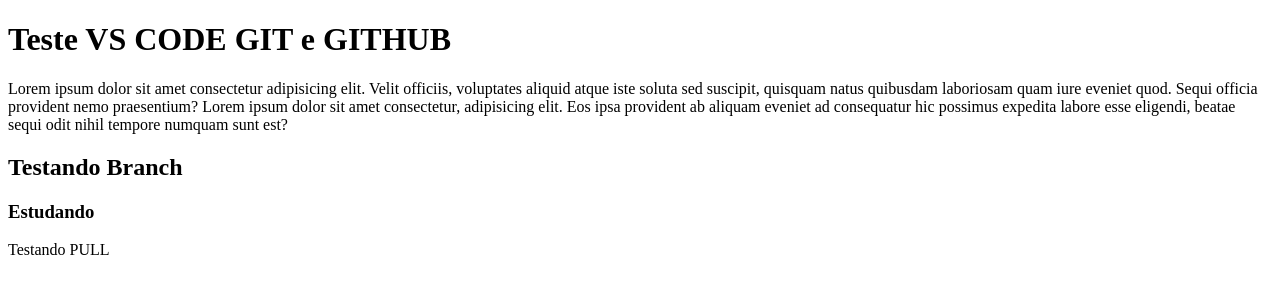
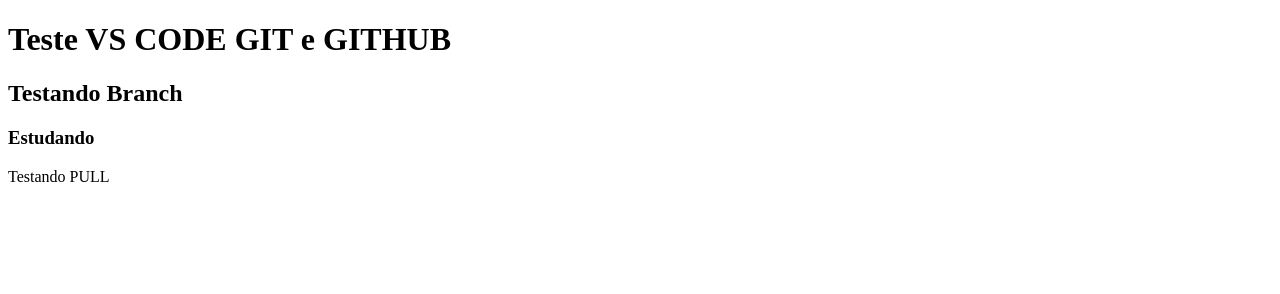
Before and after one commit to guilhermeprogrammer0/teste-vscode, a plain HTML site: page index.html in a window 1280 px wide. Drawn offline with Linux system fonts and the light colour scheme.

Commit message:
Update index.html

```diff
--- a/index.html
+++ b/index.html
@@ -10,9 +10,7 @@
 <body>
     <main>
         <h1>Teste VS CODE GIT e GITHUB</h1>
-        <p>Lorem ipsum dolor sit amet consectetur adipisicing elit. Velit officiis, voluptates aliquid atque iste soluta
-            sed suscipit, quisquam natus quibusdam laboriosam quam iure eveniet quod. Sequi officia provident nemo
-            praesentium? Lorem ipsum dolor sit amet consectetur, adipisicing elit. Eos ipsa provident ab aliquam eveniet ad consequatur hic possimus expedita labore esse eligendi, beatae sequi odit nihil tempore numquam sunt est?</p>
+
         <h2>Testando Branch</h2>
         <h3>Estudando</h3>
         <p>Testando PULL</p>
```
